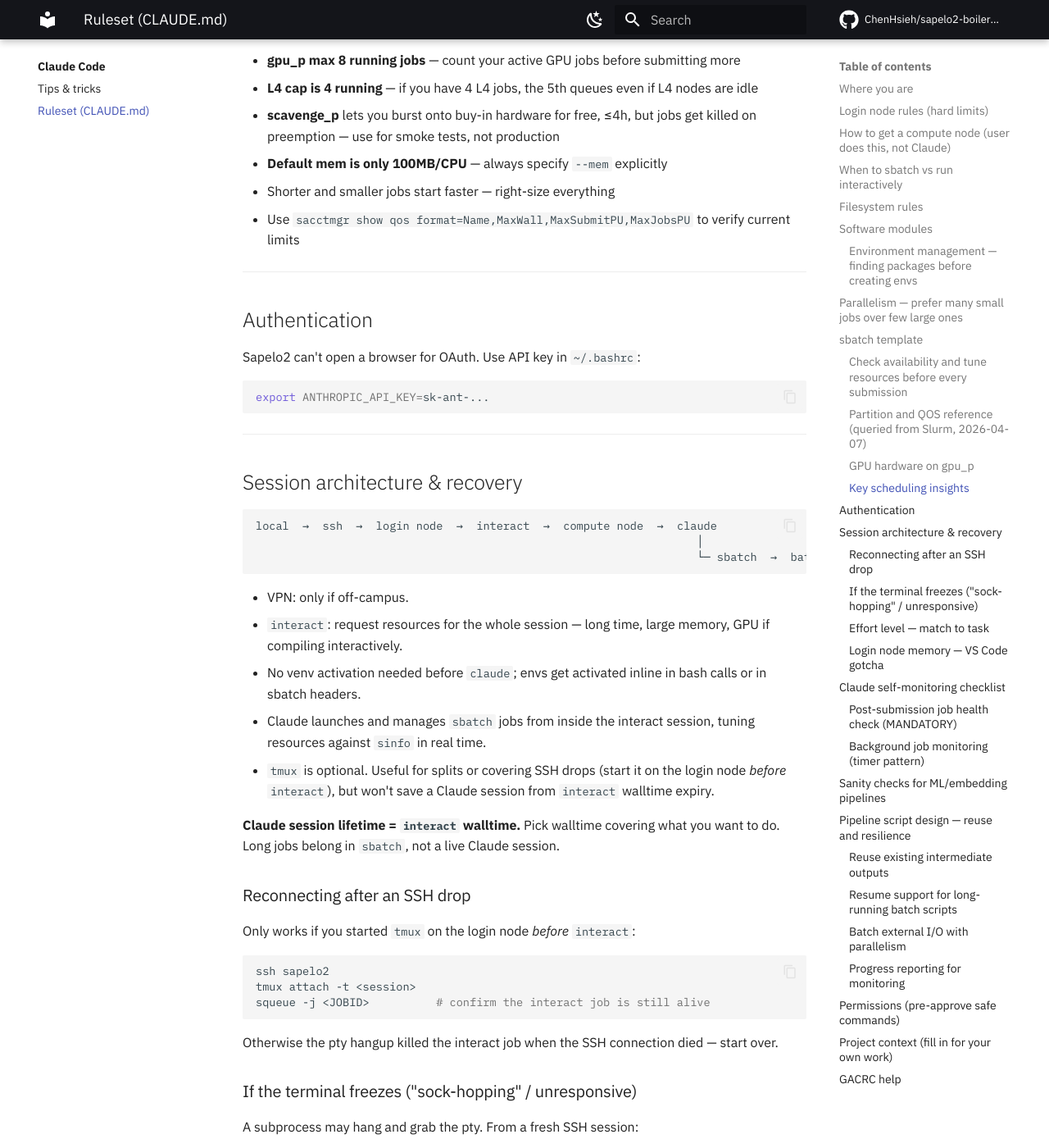
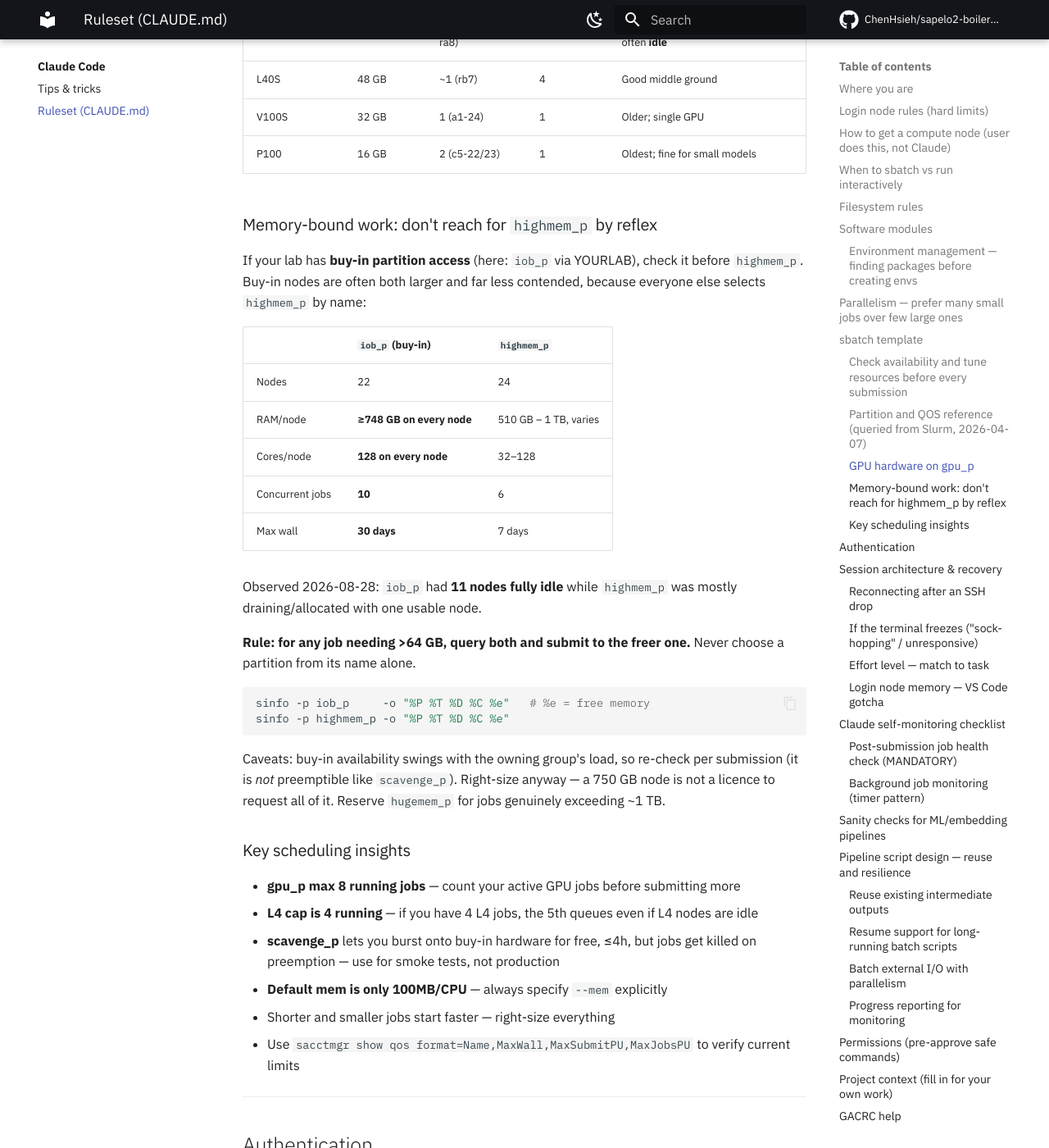
Before and after one commit to ChenHsieh/sapelo2-boilerplate, an MkDocs documentation site: the page built from docs/claude-code/rules.md, in a window 1280 px wide and 1400 px high, scrolled down 7745 px. Shown: the whole window at 82% size. Built offline with MkDocs 1.6.1 and Material for MkDocs 9.7.7, drawn with Linux system fonts in a browser that asks for light colours; plug-ins that fetch from the network failed and are left out; comment, search, counter and statistics services are not loaded; some of the changed text lies outside the part shown.

Commit message:
claude-code: buy-in partition guidance, and drop a leftover project name
Ports improvements that had diverged into a local working copy:

- iob_p row now carries the verified node/memory figures (2026-08-28)
  and points at the comparison below it
- new section on choosing between a buy-in partition and highmem_p for
  memory-bound work, with the sinfo queries to decide per submission
- highmem_p row no longer implies a uniform ~800GB, which was wrong
- the background-monitoring example named a real project directory;
  every other path in this file is a MYID/<project> placeholder

Co-Authored-By: Claude Opus 5 <noreply@anthropic.com>
Claude-Session: https://claude.ai/code/session_01U4zxRBCbJ8NUpjwvB6y8oc

````diff
--- a/claude-code/CLAUDE.md
+++ b/claude-code/CLAUDE.md
@@ -46,6 +46,7 @@ interact
 interact -c 8 --mem=16G --time=8:00:00
 
 # High-memory work (genome indexing, large R objects)
+# If your lab has buy-in access (e.g. iob_p), check it too -- often freer.
 interact -p highmem_p --mem=64G --time=4:00:00
 
 # GPU testing
@@ -235,10 +236,10 @@ Per-user limits come from QOS, not the partition itself. Always check both.
 | `gpu_p` | gpu_qos | 7 days | **8** | 20 | 43 nodes, 160 GPUs. Specify type: `--gres=gpu:A100:1` or `H100`, `L4`, `L40S`, `P100` |
 | `gpu_p` (L4) | gpu_l4_qos | — | **4** | — | Separate cap on L4 jobs specifically |
 | `gpu_30d_p` | gpu_30d_qos | 30 days | 2 | 2 | Subset of gpu_p nodes (19 nodes, 64 GPUs) |
-| `highmem_p` | highmem_qos | 7 days | 6 | 100 | 24 nodes, ~800GB RAM/node |
+| `highmem_p` | highmem_qos | 7 days | 6 | 100 | 24 nodes, 510GB–1TB RAM/node. Frequently contended — check a buy-in partition too if you have one. |
 | `hugemem_p` | hugemem_qos | 7 days | 4 | 4 | 5 nodes, up to 3TB RAM |
 | `inter_p` | inter_qos | 2 days | 3 | 20 | Interactive only — do not sbatch |
-| `iob_p` | iob_p_qos | 30 days | 10 | — | IOB buy-in; 22 nodes, 128 cores each. User has access via YOURLAB |
+| `iob_p` | iob_p_qos | 30 days | **10** | — | IOB buy-in (access via YOURLAB). **22 nodes, 128 cores each, every node ≥748 GB RAM** (10× ~997 GB, 12× ~748 GB), verified 2026-08-28. **If you have buy-in access, check this before `highmem_p` — see below.** |
 | `scavenge_p` | scavenge_qos | **4 hours** | 25 | — | **Open to all users.** Runs on idle buy-in nodes (including some GPUs). Jobs can be **preempted (killed) without warning** if the owning lab needs their nodes. Good for quick tests; bad for anything you can't restart. |
 
 ### GPU hardware on gpu_p
@@ -251,6 +252,36 @@ Per-user limits come from QOS, not the partition itself. Always check both.
 | L40S | 48 GB | ~1 (rb7) | 4 | Good middle ground |
 | V100S | 32 GB | 1 (a1-24) | 1 | Older; single GPU |
 | P100 | 16 GB | 2 (c5-22/23) | 1 | Oldest; fine for small models |
+
+### Memory-bound work: don't reach for `highmem_p` by reflex
+
+If your lab has **buy-in partition access** (here: `iob_p` via YOURLAB), check it
+before `highmem_p`. Buy-in nodes are often both larger and far less contended,
+because everyone else selects `highmem_p` by name:
+
+| | `iob_p` (buy-in) | `highmem_p` |
+|---|---|---|
+| Nodes | 22 | 24 |
+| RAM/node | **≥748 GB on every node** | 510 GB – 1 TB, varies |
+| Cores/node | **128 on every node** | 32–128 |
+| Concurrent jobs | **10** | 6 |
+| Max wall | **30 days** | 7 days |
+
+Observed 2026-08-28: `iob_p` had **11 nodes fully idle** while `highmem_p` was
+mostly draining/allocated with one usable node.
+
+**Rule: for any job needing >64 GB, query both and submit to the freer one.**
+Never choose a partition from its name alone.
+
+```bash
+sinfo -p iob_p     -o "%P %T %D %C %e"   # %e = free memory
+sinfo -p highmem_p -o "%P %T %D %C %e"
+```
+
+Caveats: buy-in availability swings with the owning group's load, so re-check
+per submission (it is *not* preemptible like `scavenge_p`). Right-size anyway —
+a 750 GB node is not a licence to request all of it. Reserve `hugemem_p` for
+jobs genuinely exceeding ~1 TB.
 
 ### Key scheduling insights
 
````
Also changed, not shown: other parts of claude-code/CLAUDE.md (+1 -1 lines).
